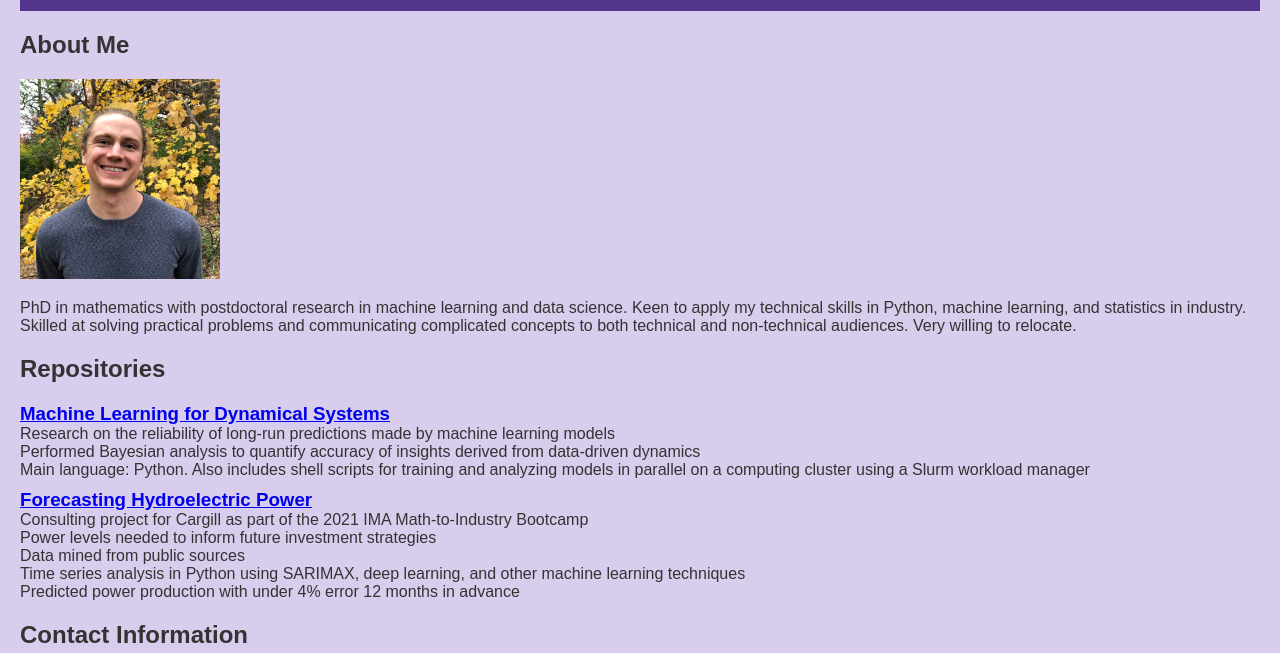
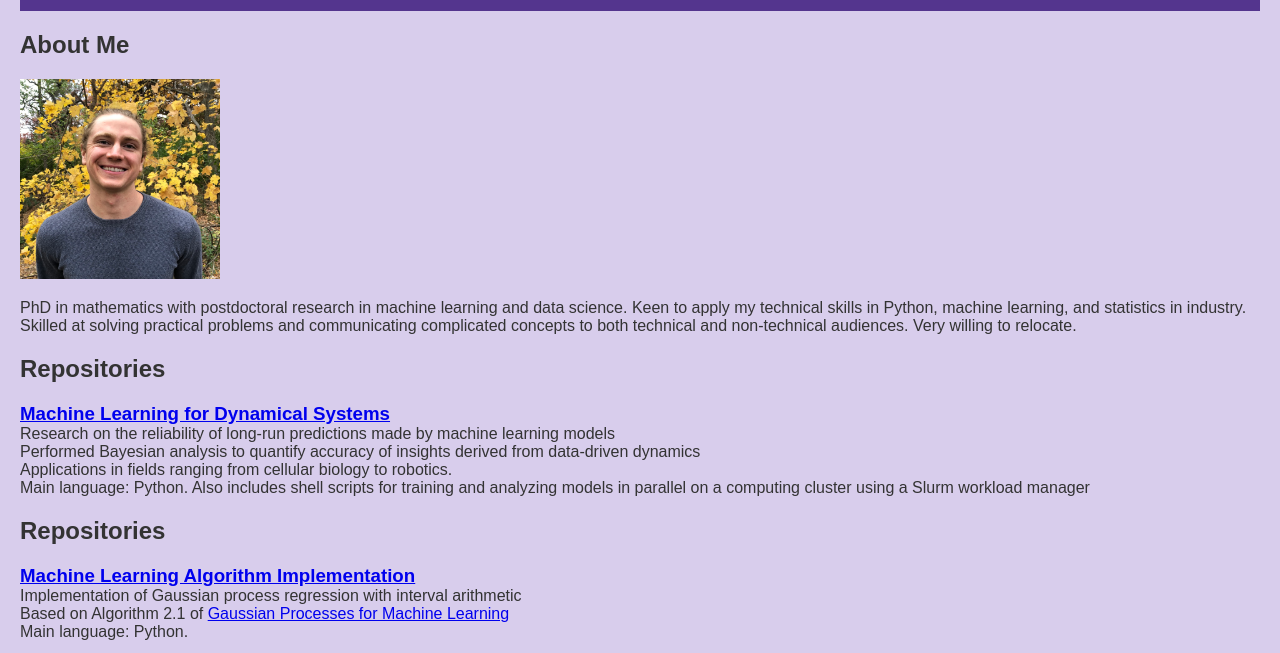
Before and after one commit to cameronthieme/cameronthieme.github.io, a plain HTML site: page index.html in a window 1280 px wide. Shown: the part 109-762 px from the top of the page. Drawn offline with Linux system fonts and the light colour scheme.

Commit message:
added link to GPIA

```diff
--- a/index.html
+++ b/index.html
@@ -74,7 +74,16 @@
             <h3><a href="https://github.com/cameronthieme/LeslieProject" target="_blank">Machine Learning for Dynamical Systems </a></h3>
             <p>Research on the reliability of long-run predictions made by machine learning models </p>
             <p>Performed Bayesian analysis to quantify accuracy of insights derived from data-driven dynamics</p>
+            <p>Applications in fields ranging from cellular biology to robotics.</p>
             <p>Main language: Python.  Also includes shell scripts for training and analyzing models in parallel on a computing cluster using a Slurm workload manager</p>
+        </div>
+
+        <h2>Repositories</h2>
+        <div class="repository">
+            <h3><a href="https://github.com/cameronthieme/GaussianProcessIntervalArithmetic" target="_blank">Machine Learning Algorithm Implementation</a></h3>
+            <p>Implementation of Gaussian process regression with interval arithmetic</p>
+            <p>Based on Algorithm 2.1 of <a href="http://gaussianprocess.org/gpml/" target="_blank">Gaussian Processes for Machine Learning</a></p>
+            <p>Main language: Python.  </p>
         </div>
 
         <div class="repository">
```
